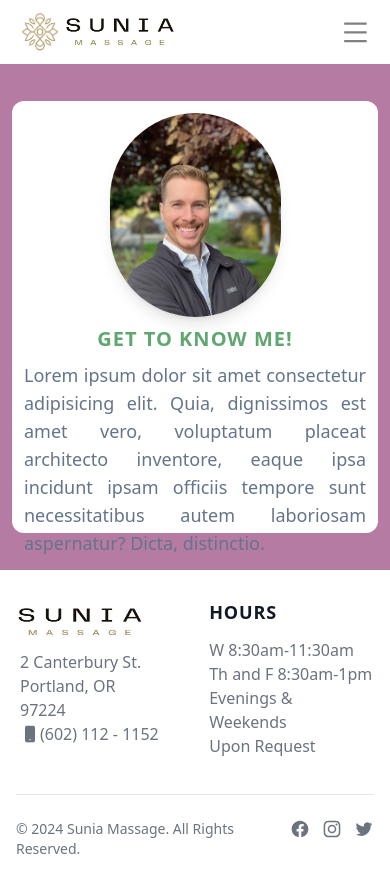
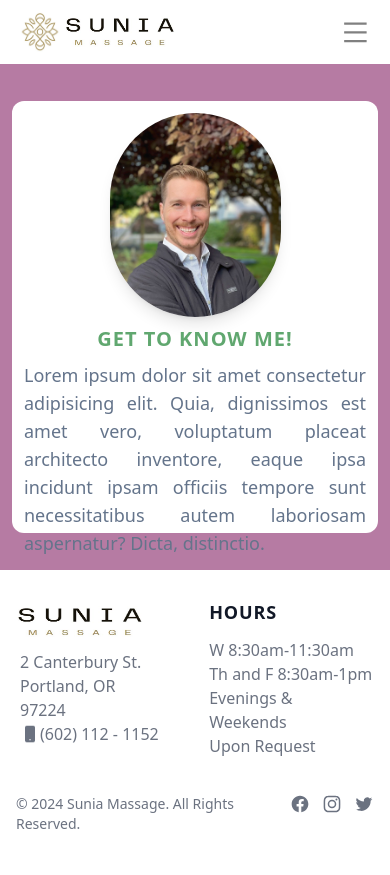
Before and after one commit to ShawnRSidwell/suniamassage, a React (Vite) app: page /about in a window 390 px wide. Built offline with nearby package versions, Linux system fonts and the light colour scheme.

Commit message:
remove hr on mobile on footer

```diff
--- a/src/ui/Footer.jsx
+++ b/src/ui/Footer.jsx
@@ -34,8 +34,8 @@ function Footer() {
             </ul>
           </div>
         </div>
-        <hr className="my-6 border-gray-200 sm:mx-auto  lg:my-8" />
-        <div className="flex justify-around sm:items-center md:justify-between">
+        <hr className="hidden md:block my-6 border-gray-200 sm:mx-auto  lg:my-8" />
+        <div className="my-6 flex justify-around sm:items-center md:justify-between md:my-0">
           <span className="text-sm text-gray-500 sm:text-center ">
             © 2024{" "}
             <a href="https://flowbite.com" className="hover:underline">
```
